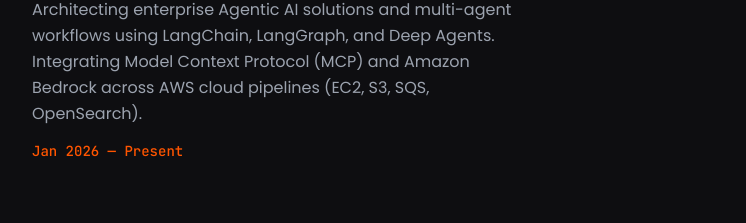
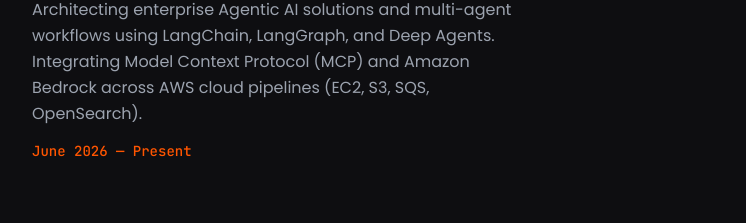
Before and after one commit to Kalash-Harchandani/Portfolio, a React (Create React App) app: page / in a window 1280 px wide. Shown: the part 1391-1614 px from the top of the page, without its empty margins (482-1228 px from the left). Built offline with nearby package versions, Linux system fonts and the light colour scheme.

Commit message:
fix in dates

```diff
--- a/src/data/editorialData.js
+++ b/src/data/editorialData.js
@@ -82,7 +82,7 @@
       company: "HERE Technologies",
       role: "AI Developer Intern",
       description: "Architecting enterprise Agentic AI solutions and multi-agent workflows using LangChain, LangGraph, and Deep Agents. Integrating Model Context Protocol (MCP) and Amazon Bedrock across AWS cloud pipelines (EC2, S3, SQS, OpenSearch).",
-      startDate: "Jan 2026",
+      startDate: "June 2026",
       endDate: "Present",
       companyUrl: "https://www.here.com/",
     },
```
